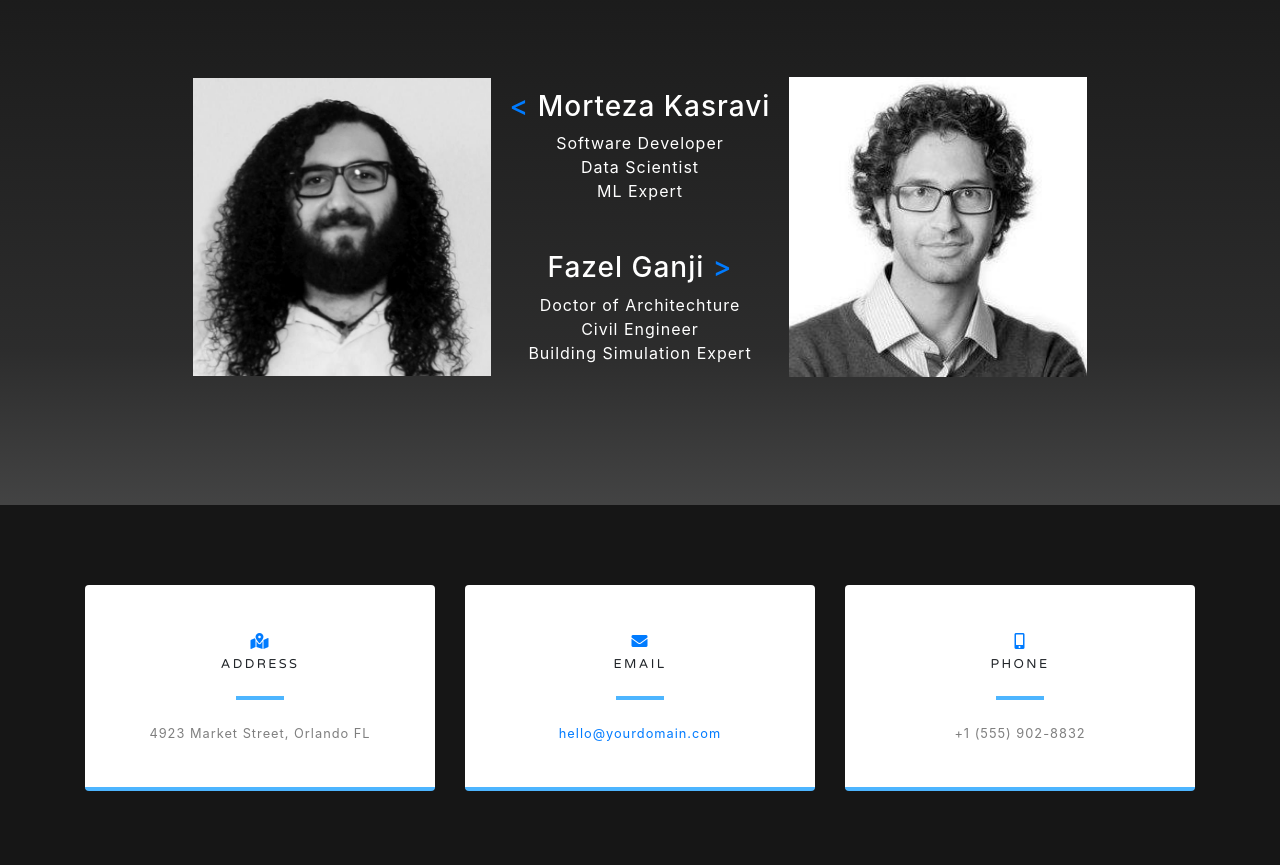
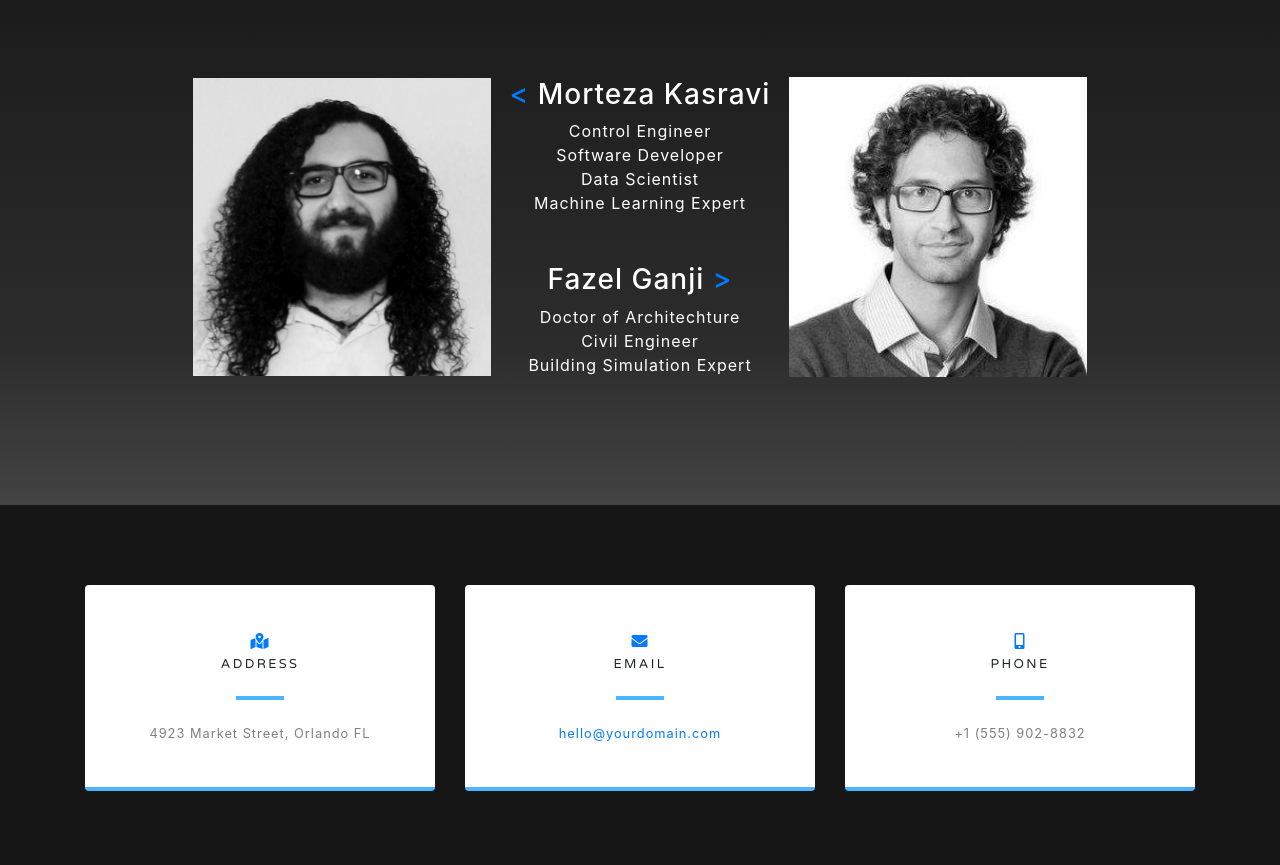
Before and after one commit to kasravi/AiCtrl, a website with bundled scripts: page index.html in a window 1280 px wide. Shown: the part 3147-4012 px from the top of the page. Built offline with nearby package versions, Linux system fonts and the light colour scheme.

Commit message:
add control engineer

```diff
--- a/index.html
+++ b/index.html
@@ -175,9 +175,10 @@
           <div class="col-xl-4 col-lg-6 info text-white">
             <div>
             <h3><span class="text-primary"><</span> Morteza Kasravi</h3>
+            <p>Control Engineer</p>
             <p>Software Developer</p>
             <p>Data Scientist</p>
-            <p>ML Expert</p>
+            <p>Machine Learning Expert</p>
           </div>
           <div style="margin-top:3rem;">
             <h3>Fazel Ganji <span class="text-primary">></span></h3>
```
